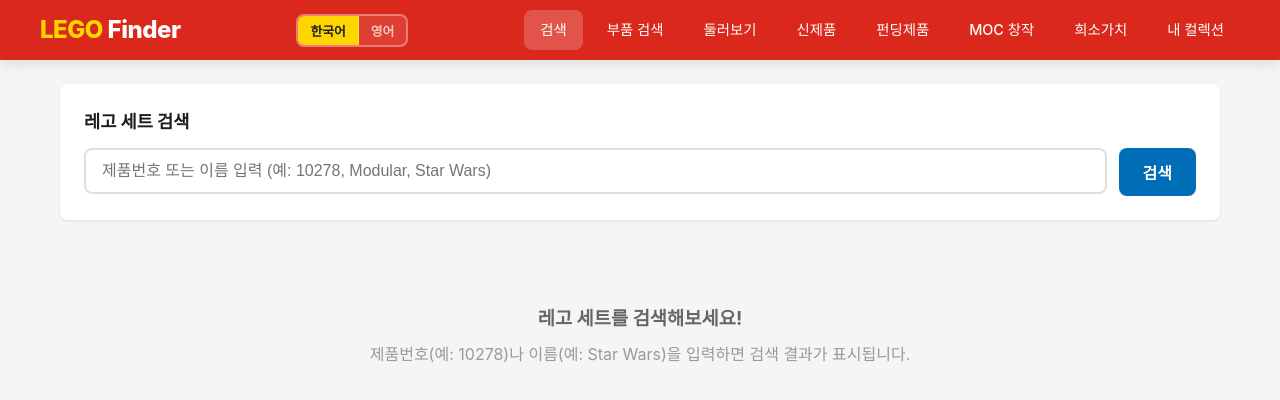
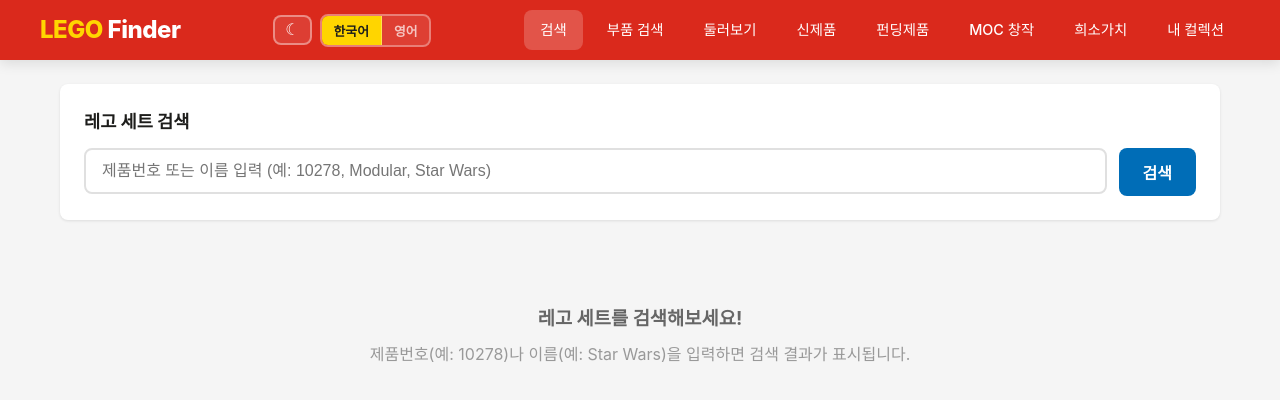
Before and after one commit to jbh-mine/lego-finder, a React (Create React App) app: page /scarcity in a window 1280 px wide. Shown: the top 400 px of the page. Built offline with nearby package versions, Linux system fonts and the light colour scheme; no server answers.

Commit message:
feat(theme): add dark mode toggle button to Header

```diff
--- a/src/components/Header.js
+++ b/src/components/Header.js
@@ -1,10 +1,12 @@
 import React, { useState } from 'react';
 import { Link, useLocation } from 'react-router-dom';
 import { useLanguage } from '../contexts/LanguageContext';
+import { useTheme } from '../contexts/ThemeContext';
 
 function Header() {
   const location = useLocation();
   const { t, lang, setLang } = useLanguage();
+  const { theme, toggleTheme } = useTheme();
   const [menuOpen, setMenuOpen] = useState(false);
 
   const isActive = (path) => location.pathname === path ? 'active' : '';
@@ -15,6 +17,9 @@
     setMenuOpen(false);
   };
 
+  const isDark = theme === 'dark';
+  const themeBtnTitle = isDark ? t('themeToLight') : t('themeToDark');
+
   return (
     <header className="header">
       <div className="header-inner">
@@ -23,6 +28,16 @@
         </Link>
 
         <div className="header-right">
+          <button
+            type="button"
+            className="theme-toggle-btn"
+            onClick={toggleTheme}
+            aria-label={themeBtnTitle}
+            title={themeBtnTitle}
+          >
+            <span aria-hidden="true">{isDark ? '☀' : '☾'}</span>
+          </button>
+
           <div className="lang-selector">
             <button
               className={'lang-btn' + (lang === 'ko' ? ' lang-active' : '')}
```
